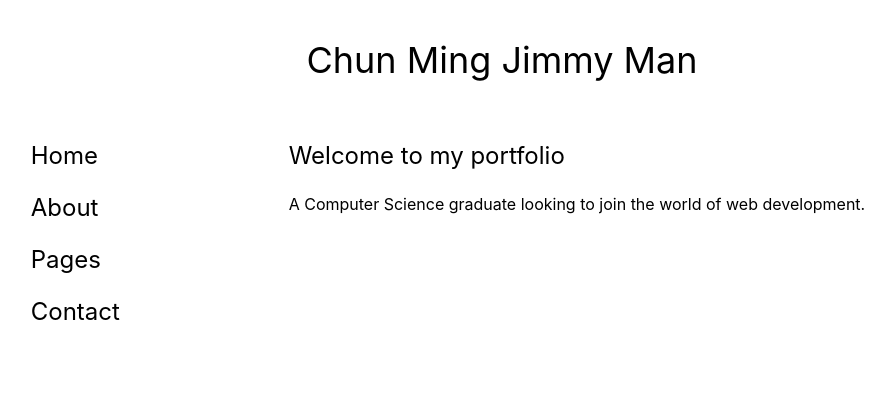
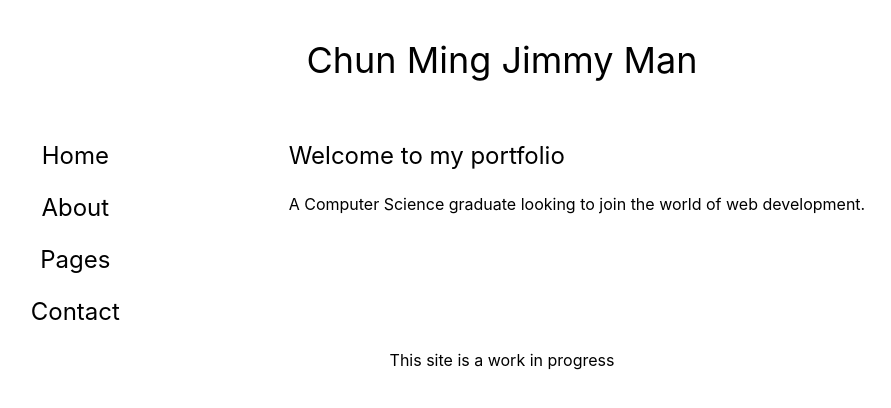
Before and after one commit to jimmym620/jimmym620.github.io, a React (Create React App) app in the folder portfolio/: page / in a window 1280 px wide. Shown: the top 408 px of the page, without its empty margins (138-1029 px from the left). Built offline with nearby package versions, Linux system fonts and the light colour scheme.

Commit message:
grid layour

```diff
--- a/portfolio/src/App.js
+++ b/portfolio/src/App.js
@@ -7,14 +7,14 @@ import Projects from "./Projects";
 
 function App() {
     return (
-        <>
-            <header className="m-10 grid justify-items-center  ">
+        <div className="App grid auto-cols-auto h ">
+            <header className="m-10 grid text-center">
                 <h1>Chun Ming Jimmy Man</h1>
             </header>
             <main>
                 <Router>
                     <div className="main-container grid grid-cols-3 grid-rows-1">
-                        <nav className="nav grid justify-items-center ">
+                        <nav className="nav grid justify-items-center col-span-1">
                             <ul>
                                 <li>
                                     <h3>
@@ -40,7 +40,7 @@ function App() {
                         </nav>
                         {/* A <Switch> looks through its children <Route>s and
             renders the first one that matches the current URL. */}
-                        <div className="page col-span-2 ">
+                        <div className="page col-span-2 grid justify-items-start text-left ">
                             <Routes>
                                 <Route path="/" element={<Home />} />
                                 <Route path="/about" element={<About />} />
@@ -51,7 +51,13 @@ function App() {
                     </div>
                 </Router>
             </main>
-        </>
+
+            <footer>
+                <p className="inline-block align-text-bottom">
+                    This site is a work in progress
+                </p>
+            </footer>
+        </div>
     );
 }
 
--- a/portfolio/src/Projects.js
+++ b/portfolio/src/Projects.js
@@ -9,12 +9,12 @@ const Projects = () => {
                 return (
                     <article key={id} className="project" tag={tag}>
                         <div>
-                            <h3 className="border-t-2 border-b-2 border-blue-800 w-[10rem] ">
+                            <h3 className="border-t-2 border-b-2 border-blue-800 w-1/2 text-center py-1 ">
                                 <a href={link} target="_blank" rel="noreferrer">
                                     {title}
                                 </a>
                             </h3>
-                            <p className="w-3/4">{desc}</p>
+                            <p className="w-1/2">{desc}</p>
                         </div>
                     </article>
                 );
```
